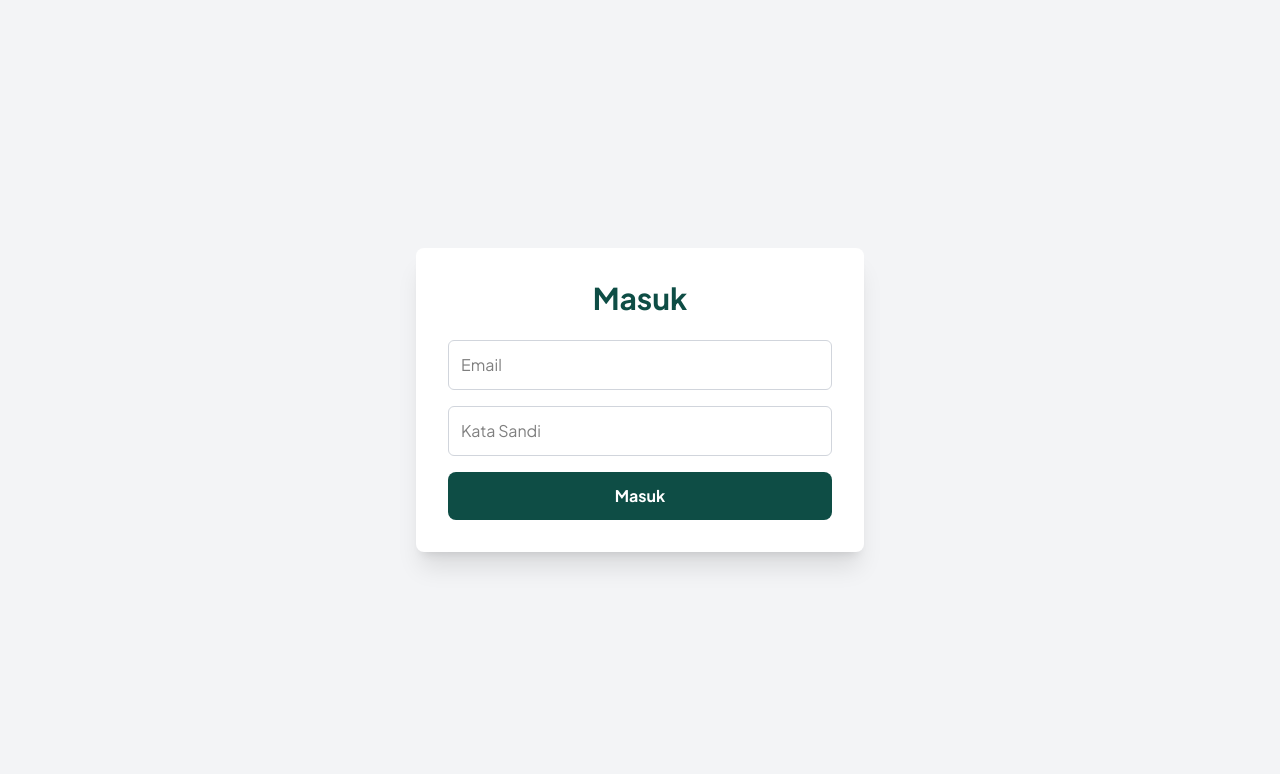
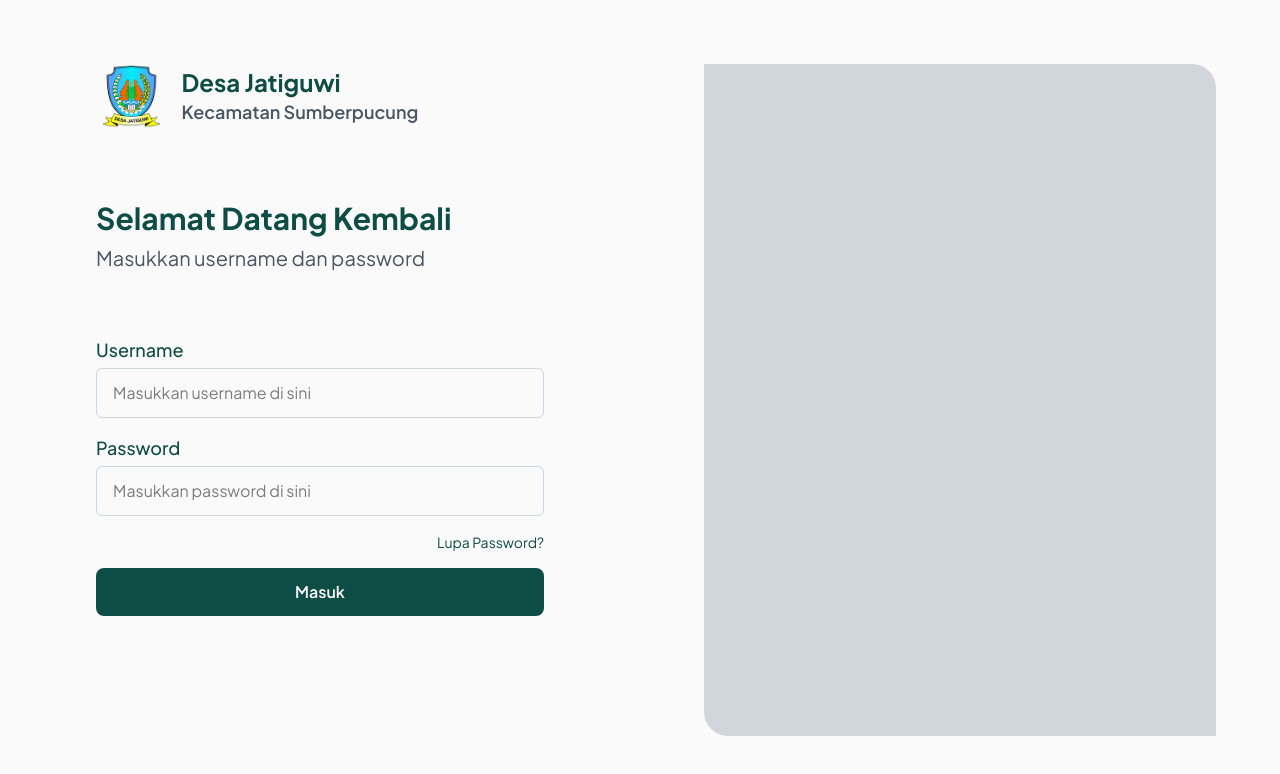
Before and after one commit to rizqiaditya222/Desa-Jatiguwi, a Next.js app: page /auth/login in a window 1280 px wide. Shown: the top 774 px of the page. Built offline with nearby package versions, Linux system fonts and the light colour scheme; no server answers.

Commit message:
Menambahkan halaman login

```diff
--- a/src/app/auth/login/page.tsx
+++ b/src/app/auth/login/page.tsx
@@ -1,6 +1,6 @@
-'use client'
+"use client";
 
-import React, { useState, useEffect } from 'react';
+import React, { useState, useEffect } from "react";
 import {
   getAuth,
   createUserWithEmailAndPassword,
@@ -8,13 +8,13 @@ import {
   signOut,
   onAuthStateChanged,
   User,
-} from 'firebase/auth';
-import app from '@/lib/firebase/clientApps';
-import { useRouter } from 'next/navigation';
+} from "firebase/auth";
+import app from "@/lib/firebase/clientApps";
+import { useRouter } from "next/navigation";
 
 const AuthComponent = () => {
-  const [email, setEmail] = useState('');
-  const [password, setPassword] = useState('');
+  const [email, setEmail] = useState("");
+  const [password, setPassword] = useState("");
   const [user, setUser] = useState<User | null>(null);
   const [error, setError] = useState<string | null>(null); // State untuk pesan error
   const [loading, setLoading] = useState(true); // State untuk indikator loading
@@ -36,8 +36,8 @@ const AuthComponent = () => {
     setError(null);
     try {
       await createUserWithEmailAndPassword(auth, email, password);
-      setEmail('');
-      setPassword('');
+      setEmail("");
+      setPassword("");
     } catch (err: any) {
       setError(err.message);
     }
@@ -48,7 +48,7 @@ const AuthComponent = () => {
     setError(null);
     try {
       await signInWithEmailAndPassword(auth, email, password);
-      router.push('/');
+      router.push("/");
     } catch (err: any) {
       setError(err.message);
     }
@@ -72,16 +72,36 @@ const AuthComponent = () => {
   }
 
   return (
-    <div className="flex flex-col items-center justify-center min-h-screen bg-gray-100 p-4">
-      <div className="bg-white p-8 rounded-lg shadow-xl w-full max-w-md">
-        <h2 className="text-3xl font-bold text-[#0E4D45] mb-6 text-center">
-          Masuk
+    <div className="flex min-h-screen">
+      <div className="w-full lg:w-1/2 flex flex-col justify-start pt-16 px-8 sm:px-16 md:px-24 py-12">
+        <div className="flex items-center gap-4 mb-10">
+          <img
+            src="/img/logo_desa.png"
+            alt="Logo Desa Jatiguwi"
+            className="h-16"
+          />
+          <div>
+            <p className="text-2xl font-bold text-[#0E4D45]">Desa Jatiguwi</p>
+            <p className="text-lg font-semibold text-gray-600">
+              Kecamatan Sumberpucung
+            </p>
+          </div>
+        </div>
+        {/* Welcome Text */}
+        <div className="mb-8 mt-8">
+          <h2 className="text-3xl font-bold text-[#0E4D45] mb-2">
+            Selamat Datang Kembali
           </h2>
+          <p className="text-gray-600 text-xl">
+            Masukkan username dan password
+          </p>
+        </div>
 
         {user ? (
           <div className="text-center">
             <p className="text-lg text-gray-700 mb-4">
-              Selamat datang, <span className="font-semibold">{user.email}</span>!
+              Selamat datang,{" "}
+              <span className="font-semibold">{user.email}</span>!
             </p>
             <button
               onClick={handleSignOut}
@@ -91,30 +111,42 @@ const AuthComponent = () => {
             </button>
           </div>
         ) : (
-          <form className="flex flex-col space-y-4">
+          <form className="flex flex-col space-y-4 mt-8">
             {error && (
               <p className="text-red-500 text-sm text-center bg-red-100 p-2 rounded-md border border-red-200">
                 {error}
               </p>
             )}
+            <div>
+              <label className="block text-lg font-medium text-[#0E4D45] mb-1">
+                Username
+              </label>
               <input
-              type="email"
-              placeholder="Email"
-              value={email}
-              onChange={(e) => setEmail(e.target.value)}
-              className="p-3 border border-gray-300 rounded-md focus:outline-none focus:ring-2 focus:ring-[#0E4D45]"
+                type="text"
+                placeholder="Masukkan username di sini"
+                className="w-full px-4 py-3 border border-gray-300 rounded-md focus:outline-none focus:ring-2 focus:ring-[#0E4D45]"
+                required
               />
+            </div>
+            <div>
+              <label className="block text-lg font-medium text-[#0E4D45] mb-1">
+                Password
+              </label>
               <input
                 type="password"
-              placeholder="Kata Sandi"
-              value={password}
-              onChange={(e) => setPassword(e.target.value)}
-              className="p-3 border border-gray-300 rounded-md focus:outline-none focus:ring-2 focus:ring-[#0E4D45]"
+                placeholder="Masukkan password di sini"
+                className="w-full px-4 py-3 border border-gray-300 rounded-md focus:outline-none focus:ring-2 focus:ring-[#0E4D45]"
+                required
               />
+            </div>
+            <div className="flex justify-end">
+              <a href="#" className="text-sm text-[#0E4D45] hover:underline">
+                Lupa Password?
+              </a>
+            </div>
             <button
               type="submit"
-              onClick={handleSignIn}
-              className="bg-[#0E4D45] hover:bg-[#0A3B35] text-white font-bold py-3 px-6 rounded-lg transition duration-300 ease-in-out transform hover:scale-105"
+              className="w-full bg-[#0E4D45] text-white font-semibold py-3 rounded-lg hover:bg-[#0A3B35] transition-colors"
             >
               Masuk
             </button>
@@ -128,6 +160,9 @@ const AuthComponent = () => {
           </form>
         )}
       </div>
+      <div className="hidden lg:flex w-1/2 items-center justify-center p-16">
+        <div className="w-[640px] h-full bg-gray-300 rounded-bl-3xl rounded-tr-3xl"></div>
+      </div>
     </div>
   );
 };
--- a/src/app/page.tsx
+++ b/src/app/page.tsx
@@ -7,7 +7,7 @@ import VisiMisi from "@/components/landing_page/visi_misi/page";
 import Sejarah from "@/components/landing_page/sejarah/page";
 import React from "react";
 import Galeri from "@/components/landing_page/galeri/page";
-import Footer from "@/components/footer/footer";
+import Footer from "@/components/landing_page/footer/page";
 import AuthComponent from "./auth/login/page";
 
 const Home = () => {
--- a/src/components/landing_page/footer/footer.tsx
+++ b/src/components/landing_page/footer/page.tsx
@@ -1,6 +1,6 @@
 import React from "react";
 
-const footer = () => {
+const Footer = () => {
   return (
     <div className="w-full flex flex-col bg-[#0E4D45] px-16 py-16">
       <section className=" grid grid-cols-12 border-b-1 border-white pb-8">
@@ -110,4 +110,4 @@ const footer = () => {
   );
 };
 
-export default footer;
+export default Footer;
```
Lines whose indentation alone changed are shown as unchanged.
